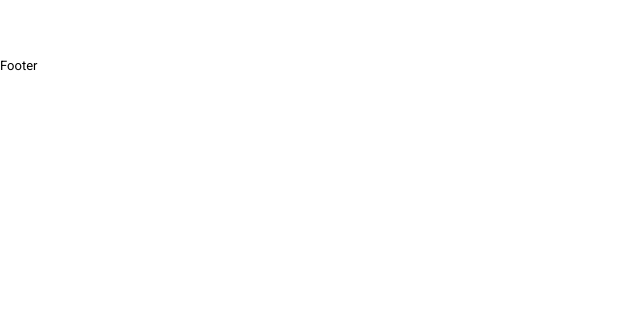
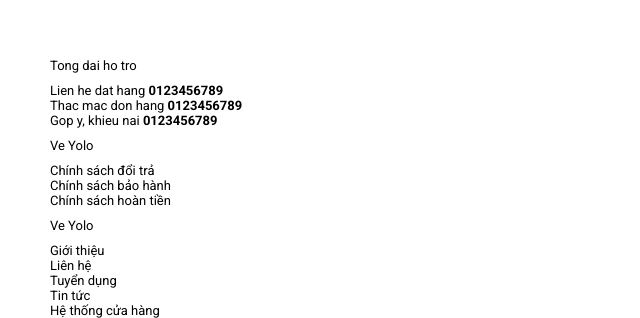
Before and after one commit to GiaHieu27/Cloth_shop, a React (Create React App) app in the folder client/: page /cart in a window 1280 px wide. Shown: the part 938-1256 px from the top of the page, without its empty margins (0-640 px from the left). Before the commit the page ends 1011 px from the top, so only its background shows below. Built offline with nearby package versions, Linux system fonts and the light colour scheme.

Commit message:
add header

```diff
--- a/client/src/components/Footer.jsx
+++ b/client/src/components/Footer.jsx
@@ -1,7 +1,85 @@
-import React from "react";
+import { Link } from "react-router-dom";
+
+import Grid from "./Grid";
+import logo from "../assets/images/Logo-2.png";
+
+const footerAboutLinks = [
+  {
+    display: "Giới thiệu",
+    path: "/about",
+  },
+  {
+    display: "Liên hệ",
+    path: "/about",
+  },
+  {
+    display: "Tuyển dụng",
+    path: "/about",
+  },
+  {
+    display: "Tin tức",
+    path: "/about",
+  },
+  {
+    display: "Hệ thống cửa hàng",
+    path: "/about",
+  },
+];
+
+const footerCustomerLinks = [
+  {
+    display: "Chính sách đổi trả",
+    path: "/about",
+  },
+  {
+    display: "Chính sách bảo hành",
+    path: "/about",
+  },
+  {
+    display: "Chính sách hoàn tiền",
+    path: "/about",
+  },
+];
 
 function Footer() {
-  return <div>Footer</div>;
+  return (
+    <footer className="footer">
+      <div className="container">
+        <Grid col={4} mdCol={2} smCol={1} gap={10}>
+          <>
+            <div className="footer_title">Tong dai ho tro</div>
+            <div className="footer_content">
+              <p>
+                Lien he dat hang <strong>0123456789</strong>
+              </p>
+              <p>
+                Thac mac don hang <strong>0123456789</strong>
+              </p>
+              <p>
+                Gop y, khieu nai <strong>0123456789</strong>
+              </p>
+            </div>
+            <div className="footer_title">Ve Yolo</div>
+            <div className="footer_content">
+              {footerCustomerLinks.map((item, i) => (
+                <p key={i}>
+                  <Link to={item.path}>{item.display}</Link>
+                </p>
+              ))}
+            </div>
+            <div className="footer_title">Ve Yolo</div>
+            <div className="footer_content">
+              {footerAboutLinks.map((item, i) => (
+                <p key={i}>
+                  <Link to={item.path}>{item.display}</Link>
+                </p>
+              ))}
+            </div>
+          </>
+        </Grid>
+      </div>
+    </footer>
+  );
 }
 
 export default Footer;
--- /dev/null
+++ b/client/src/components/Grid.jsx
@@ -0,0 +1,26 @@
+import PropTypes from "prop-types";
+
+function Grid(props) {
+  const style = {
+    gap: props.gap ? `${props.gap}px` : "0",
+  };
+
+  const col = props.col ? `${props.col}` : "";
+  const mdCol = props.mdCol ? `${props.mdCol}` : "";
+  const smCol = props.smCol ? `${props.smCol}` : "";
+
+  return (
+    <div className={`grid ${col} ${smCol} ${mdCol}`} style={style}>
+      {props.children}
+    </div>
+  );
+}
+
+Grid.propTypes = {
+  col: PropTypes.number.isRequired,
+  mdColumn: PropTypes.number,
+  smCol: PropTypes.number,
+  gap: PropTypes.number,
+};
+
+export default Grid;
```
